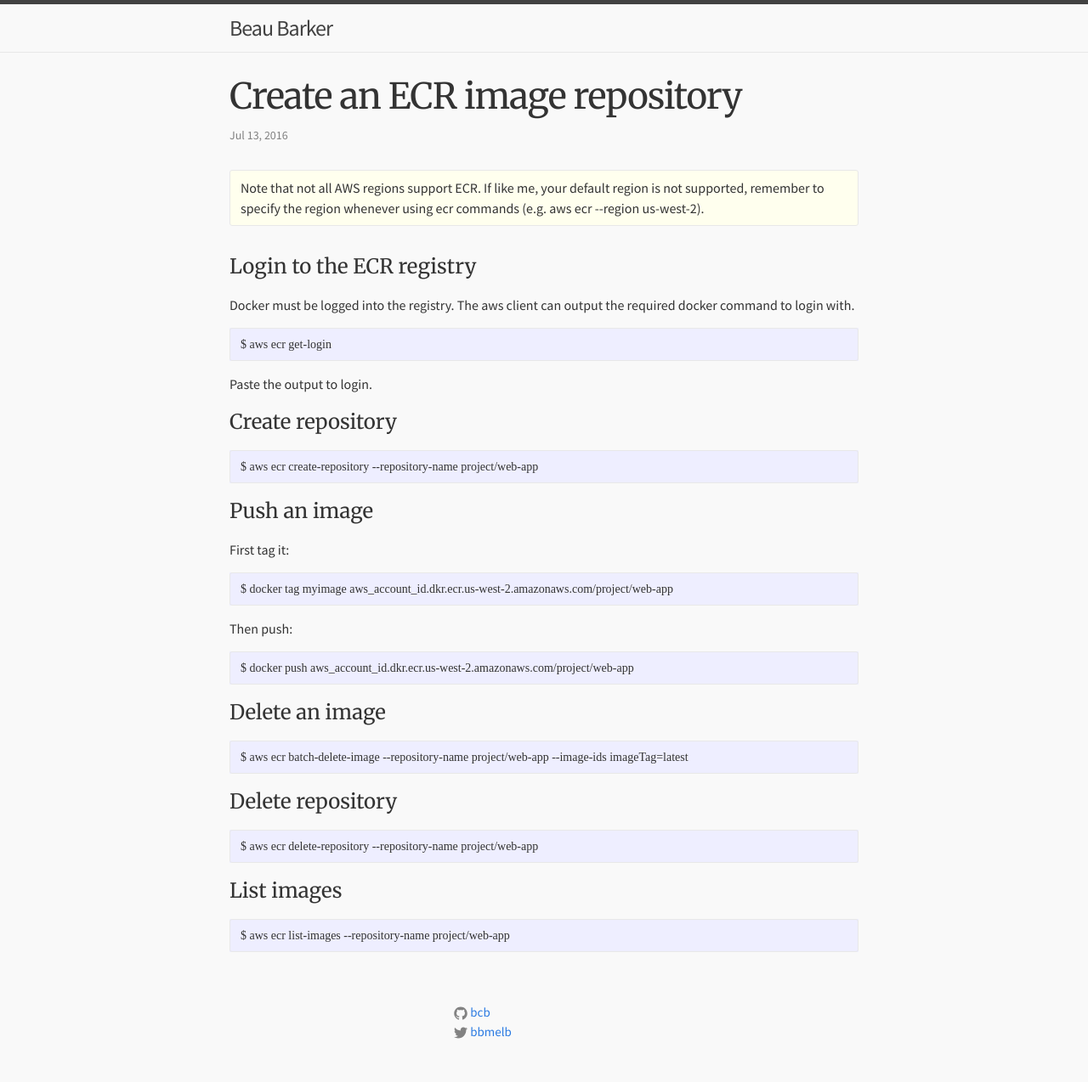
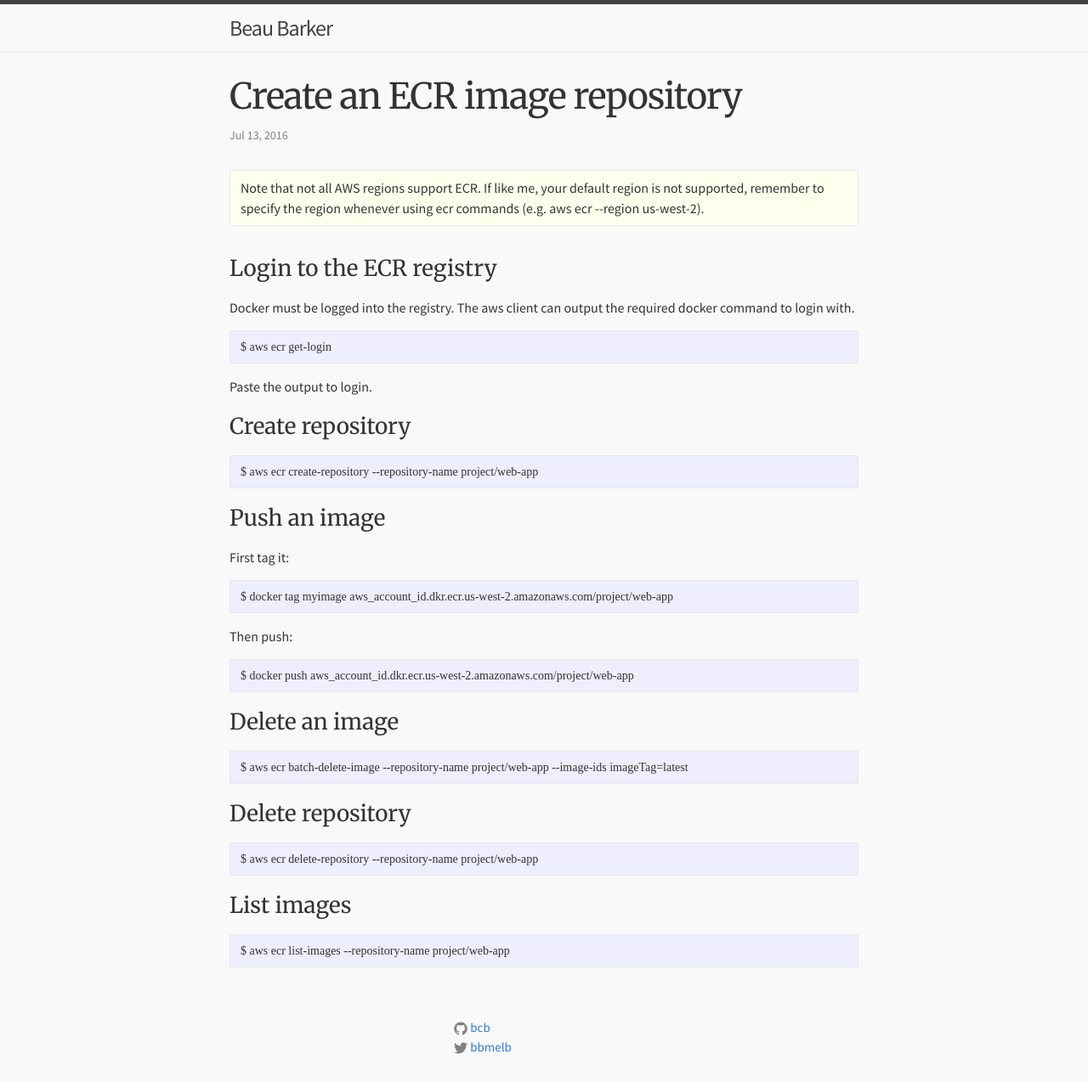
Before and after one commit to explodinglabs/explodinglabs.github.io, a Jekyll site: the page built from _posts/2016-07-13-ecr-guide.markdown, in a window 1280 px wide. Shown: the whole page at 85% size. Built offline with Jekyll 4.4.1, drawn with Linux system fonts in a browser that asks for light colours.

Commit message:
Adjust design

```diff
--- a/_config.yml
+++ b/_config.yml
@@ -17,3 +17,4 @@
 
 # Build settings
 markdown: kramdown
+highlighter: rouge
--- a/_sass/_base.scss
+++ b/_sass/_base.scss
@@ -36,8 +36,6 @@
 %vertical-rhythm {
     margin-bottom: $spacing-unit / 2;
 }
-
-
 
 /**
  * Images
--- a/_sass/_layout.scss
+++ b/_sass/_layout.scss
@@ -216,24 +216,24 @@
 .post-content {
     margin-bottom: $spacing-unit;
 
-    h2 {
-        font-size: 32px;
+    h1 {
+        font-size: 26px;
 
         @include media-query($on-laptop) {
             font-size: 28px;
         }
     }
 
-    h3 {
-        font-size: 26px;
+    h2 {
+        font-size: 20px;
 
         @include media-query($on-laptop) {
             font-size: 22px;
         }
     }
 
-    h4 {
-        font-size: 20px;
+    h3 {
+        font-size: 16px;
 
         @include media-query($on-laptop) {
             font-size: 18px;
```
